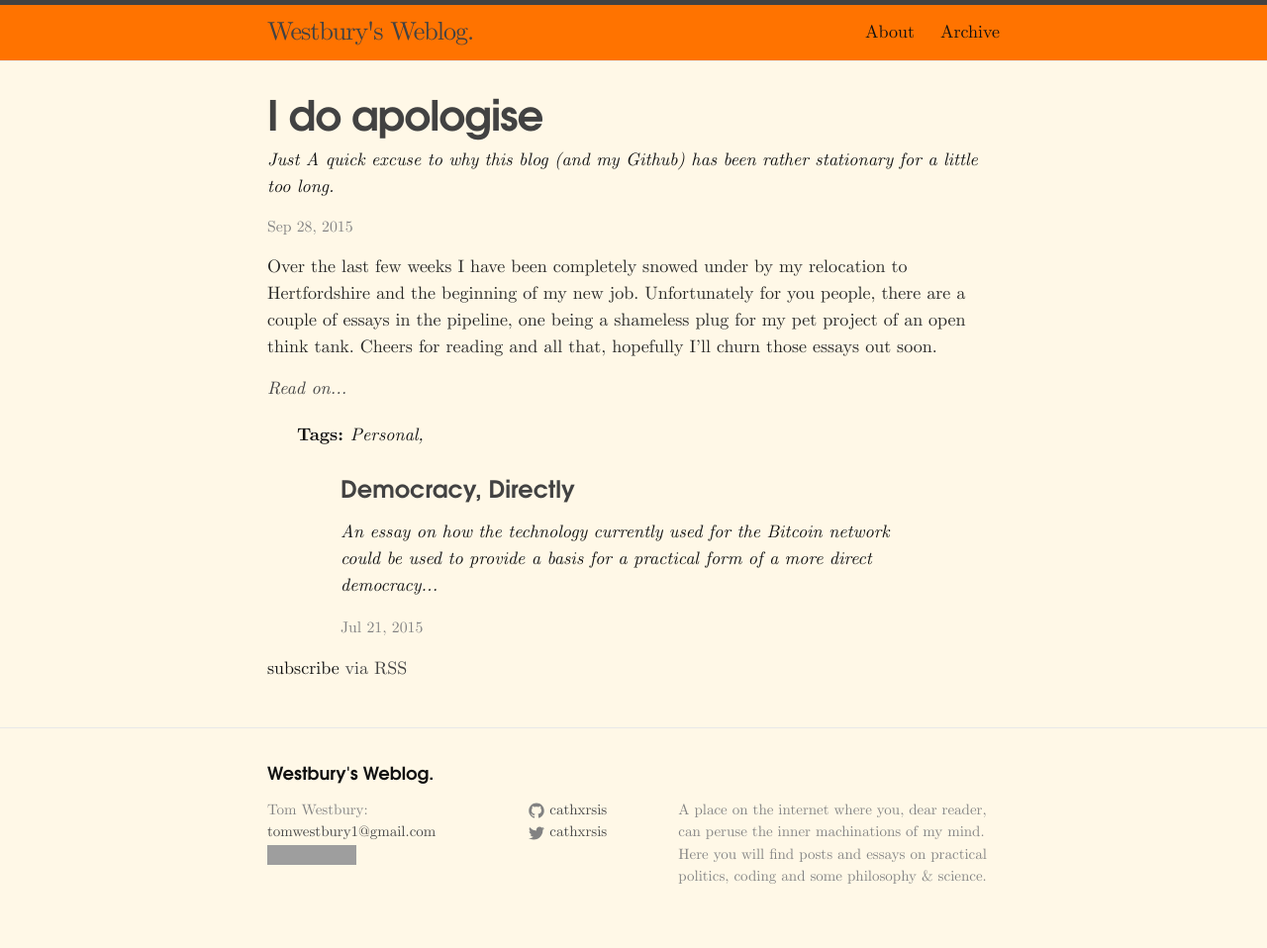
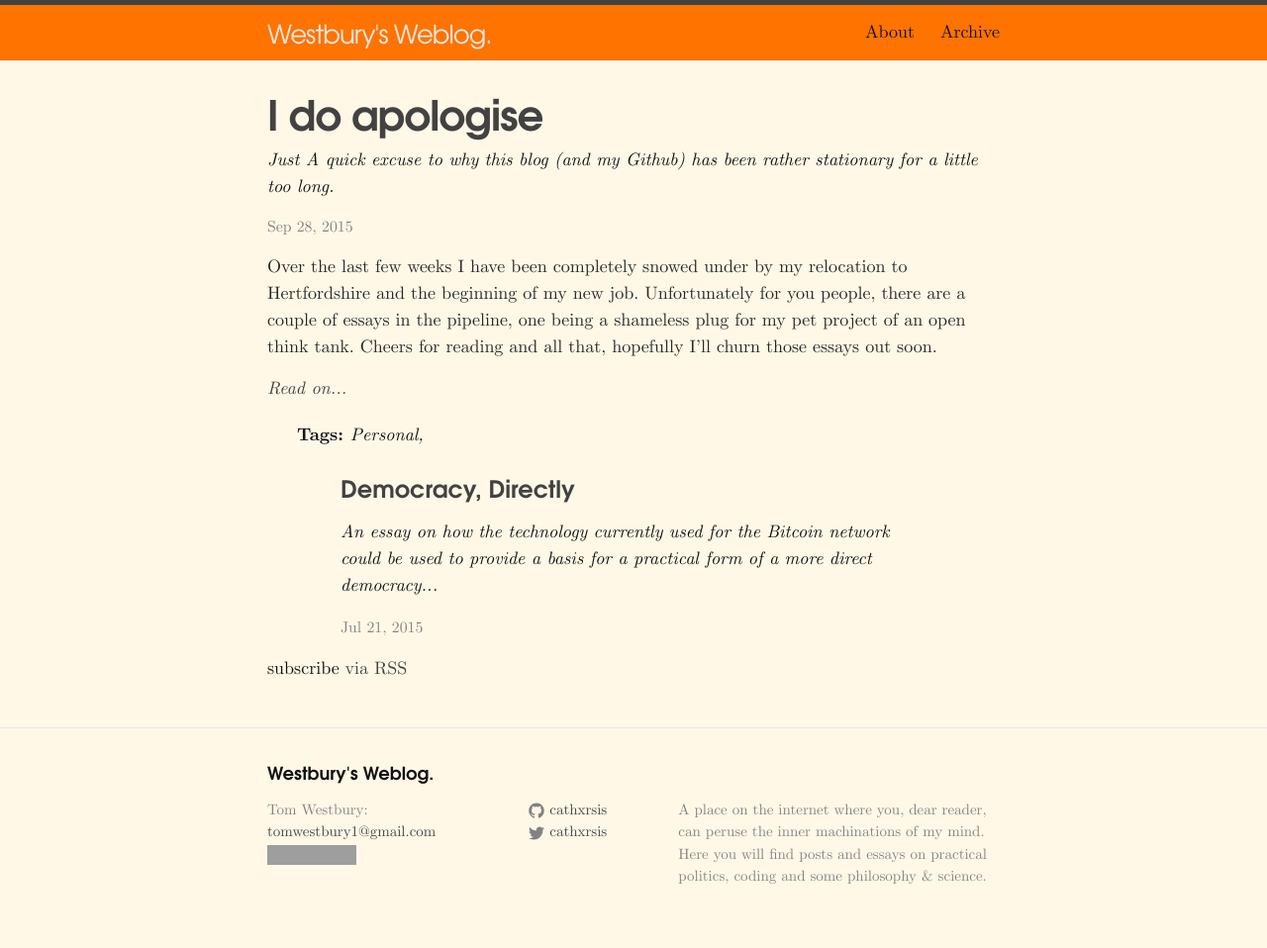
Before and after one commit to cathxrsis/cathxrsis.github.io, a Jekyll site: the page built from index.html, in a window 1280 px wide. Shown: the whole page at 99% size. Built offline with Jekyll 4.4.1, drawn with Linux system fonts in a browser that asks for light colours; comment, search, counter and statistics services are not loaded; grey boxes are pictures that could not be loaded.

Commit message:
made site heading look better

```diff
--- a/_sass/_layout.scss
+++ b/_sass/_layout.scss
@@ -12,6 +12,8 @@
 }
 
 .site-title {
+    font-family: $head-font-family;
+    color: $head-text-color;
     font-size: 26px;
     line-height: 56px;
     letter-spacing: -1px;
@@ -20,7 +22,7 @@
 
     &,
     &:visited {
-        color: $grey-color-dark;
+        color: $grey-color-light;
     }
 }
 
```
